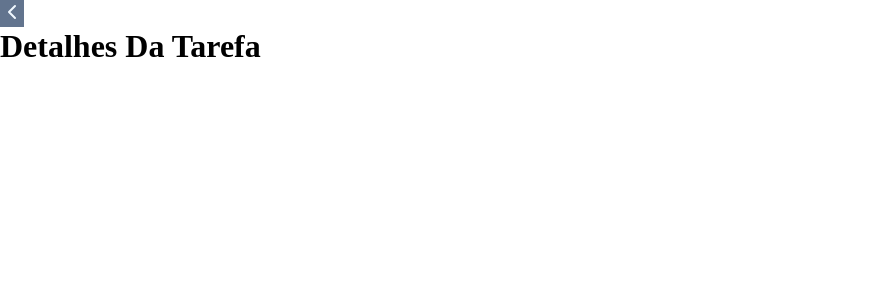
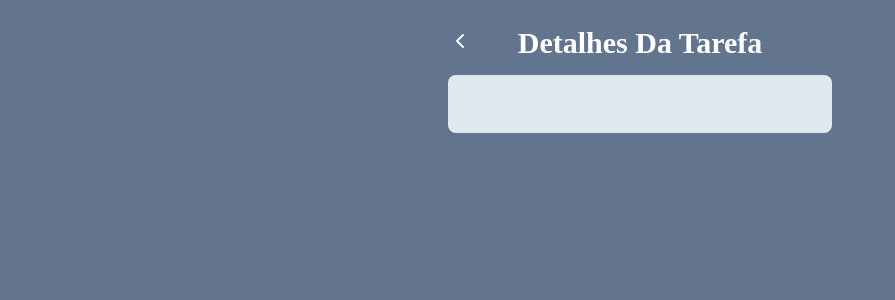
Before and after one commit to AugDev862/Gereciador-de-Tarefas, a React (Vite) app: page /Task in a window 1280 px wide. Shown: the top 300 px of the page, without its empty margins (0-895 px from the left). Built offline with nearby package versions, Linux system fonts and the light colour scheme.

Commit message:
Vizualização das Tasks e persistência das tasks no navegador com localStorage

```diff
--- a/src/App.jsx
+++ b/src/App.jsx
@@ -1,11 +1,18 @@
 import Tasks from "./Components/Tasks";
 import AddTask from "./Components/AddTask";
-import { useState } from "react";
+import { useState, useEffect } from "react";
 import { v4 } from "uuid";
+
 function App() {
   //State (Estado): Quando a variável tem seu conteúdo modificado a página é rederizada novamente
   //hook
-  const [tasks, setTasks] = useState([]);
+  const [tasks, setTasks] = useState(
+    JSON.parse(localStorage.getItem("tasks")) || []
+  );
+
+  useEffect(() => {
+    localStorage.setItem("tasks", JSON.stringify(tasks));
+  }, [tasks]);
 
   function onTaskClick(taskId) {
     const newTasks = tasks.map((task) => {
--- /dev/null
+++ b/src/Components/DetailsTask.jsx
@@ -0,0 +1,10 @@
+function DetailsTask(task) {
+  return (
+    <div className="taskDetails">
+      <h1>{task.title}</h1>
+      <p>{task.description}</p>
+    </div>
+  );
+}
+
+export default DetailsTask;
--- /dev/null
+++ b/src/Components/HeaderDetailsTask.jsx
@@ -0,0 +1,16 @@
+import { ChevronLeftIcon } from "lucide-react";
+import { useNavigate } from "react-router-dom";
+
+function HeaderDetailsTask() {
+  const navigate = useNavigate();
+  return (
+    <div className="header">
+      <button className="returnApp" onClick={() => navigate(-1)}>
+        <ChevronLeftIcon />
+      </button>
+      <h1 className="tituloTask">Detalhes Da Tarefa</h1>
+    </div>
+  );
+}
+
+export default HeaderDetailsTask;
--- a/src/Components/Tasks.jsx
+++ b/src/Components/Tasks.jsx
@@ -1,6 +1,17 @@
 import { ChevronRightIcon, Trash2 } from "lucide-react";
+import { useNavigate } from "react-router-dom";
 //Componentesrecebem props
 function Tasks(props) {
+  const navigate = useNavigate();
+
+  function onClickTaskDeatils(task) {
+    const query = new URLSearchParams();
+    query.set("title", task.title);
+    query.set("description", task.description);
+
+    navigate(`/task?${query.toString()}`);
+  }
+
   console.log(props);
   return (
     <ul className="tasks">
@@ -13,7 +24,10 @@ function Tasks(props) {
             {task.title}
           </button>
 
-          <button className="editarTask">
+          <button
+            className="editarTask"
+            onClick={() => onClickTaskDeatils(task)}
+          >
             <ChevronRightIcon />
           </button>
 
--- a/src/Pages/TaskPage.jsx
+++ b/src/Pages/TaskPage.jsx
@@ -1,12 +1,18 @@
-import { ChevronLeftIcon } from "lucide-react";
+import HeaderDetailsTask from "../Components/HeaderDetailsTask";
+import DetailsTask from "../Components/DetailsTask";
+import { useSearchParams } from "react-router-dom";
 
 function TaskPage() {
+  const [searchParams] = useSearchParams();
+  const title = searchParams.get("title");
+  const description = searchParams.get("description");
+
   return (
-    <div>
-      <button className="returnApp">
-        <ChevronLeftIcon />
-      </button>
-      <h1>Detalhes Da Tarefa</h1>
+    <div className="app">
+      <div className="principal">
+        <HeaderDetailsTask />
+        <DetailsTask title={title} description={description} />
+      </div>
     </div>
   );
 }
--- a/src/index.css
+++ b/src/index.css
@@ -15,6 +15,15 @@
   color: aliceblue;
   background-color: oklch(55.4% 0.046 257.417);
   border: none;
+  position: absolute;
+  left: 0;
+}
+
+.header {
+  display: flex;
+  justify-content: center;
+  align-items: center;
+  position: relative;
 }
 
 .titulo {
@@ -22,7 +31,14 @@
   color: white;
   font: bold;
   text-align: center;
-  margin-top: 3%;
+}
+
+.tituloTask {
+  font-size: 30px;
+  color: white;
+  font: bold;
+  display: flex;
+  align-items: center;
 }
 
 .tasks {
@@ -77,10 +93,11 @@
 }
 
 .principal {
-  width: 40%;
+  width: 30%;
   display: flex;
   flex-direction: column;
   gap: 2%;
+  margin-top: 2%;
 }
 
 .editarTask {
@@ -95,3 +112,16 @@
 .line-through {
   text-decoration: line-through;
 }
+
+.taskDetails {
+  background-color: oklch(92.9% 0.013 255.508);
+  border-radius: 8px;
+  display: flex;
+  flex-direction: column;
+  padding: 5%;
+  align-items: center;
+  overflow: auto;
+  color: oklch(44.6% 0.043 257.281);
+  font-size: 18px;
+  gap: 20px;
+}
```
